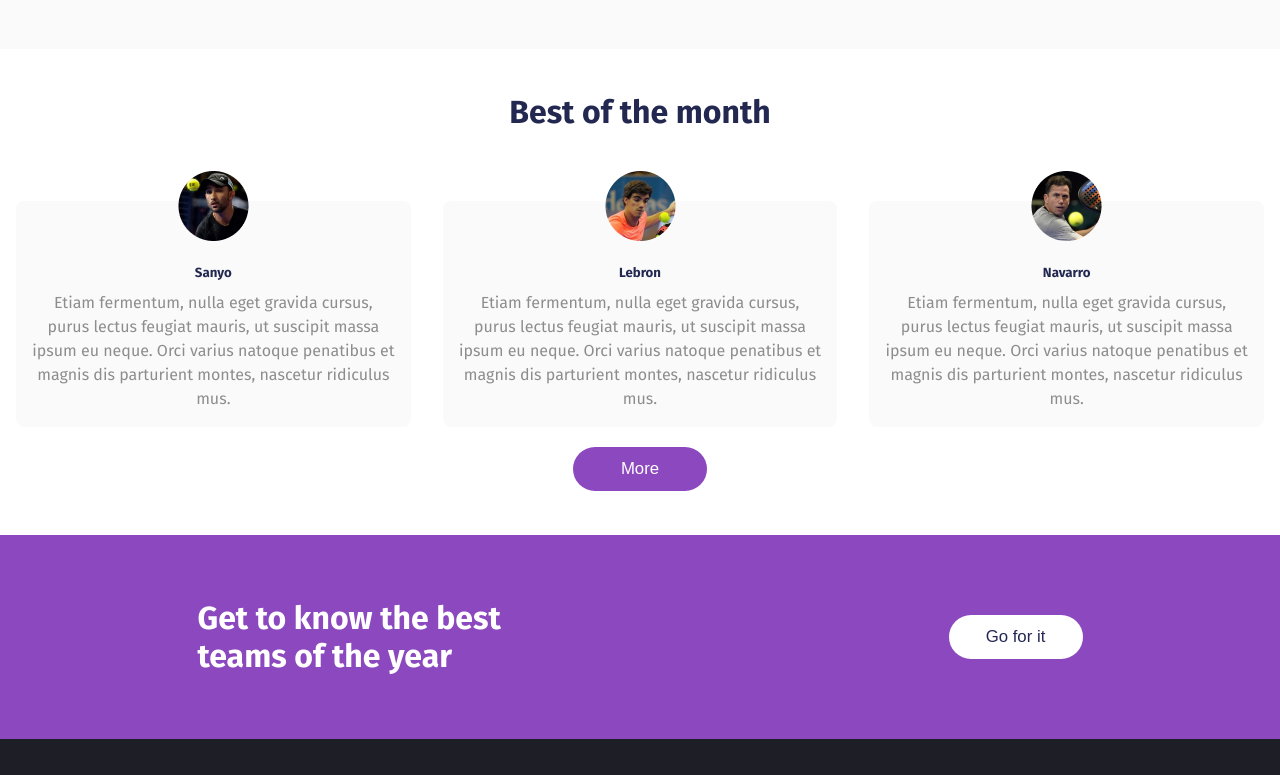
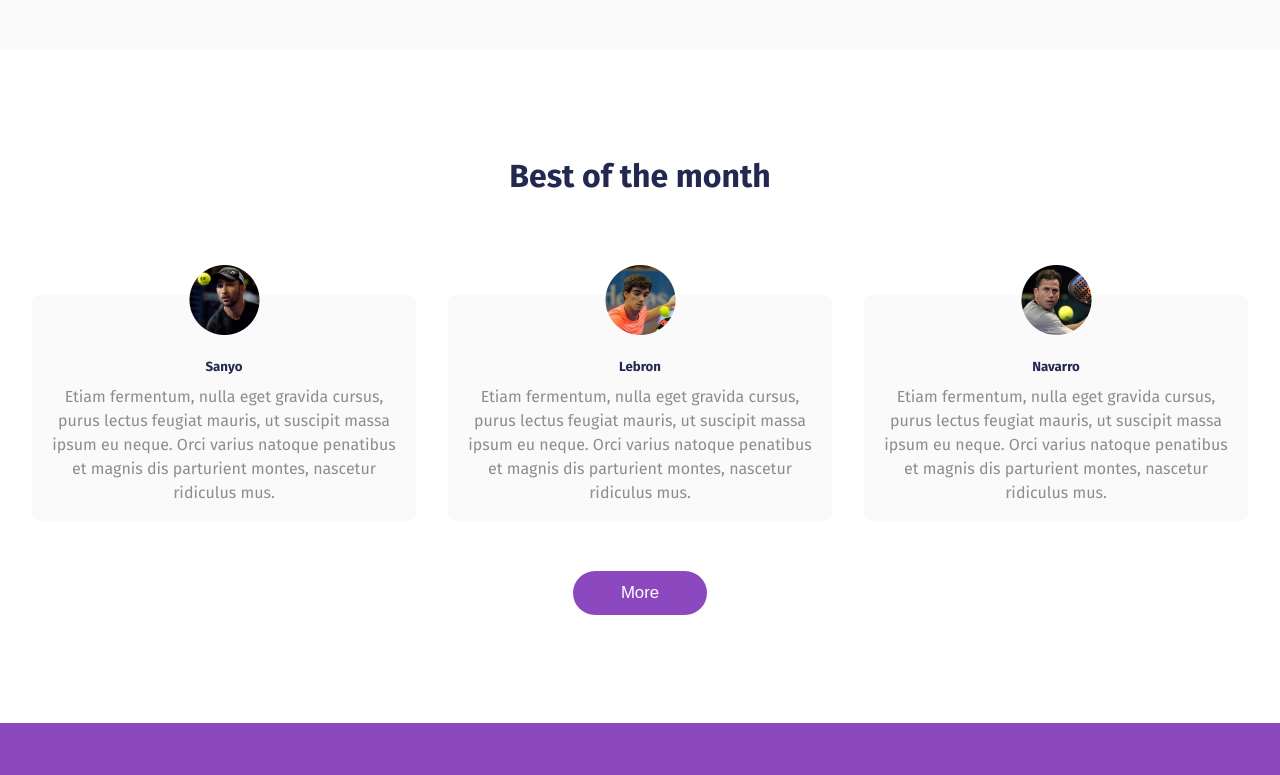
Before and after one commit to LinaAlvarado/Sportit_DH, a plain HTML site: page index.html in a window 1280 px wide. Shown: the part 984-1759 px from the top of the page. Drawn offline with Linux system fonts and the light colour scheme.

Commit message:
Estilos responsives para celular y escritorio mediano terminad0

```diff
--- a/css/style.css
+++ b/css/style.css
@@ -418,6 +418,11 @@ footer > p {
     display: flex;
   }
 
+  .section-conteiner-cards{
+    padding: 4rem 1rem;
+    gap: 30px;
+  }
+
   .container-avatar-cadrs {
     display: flex;
     justify-content: space-evenly;
```
